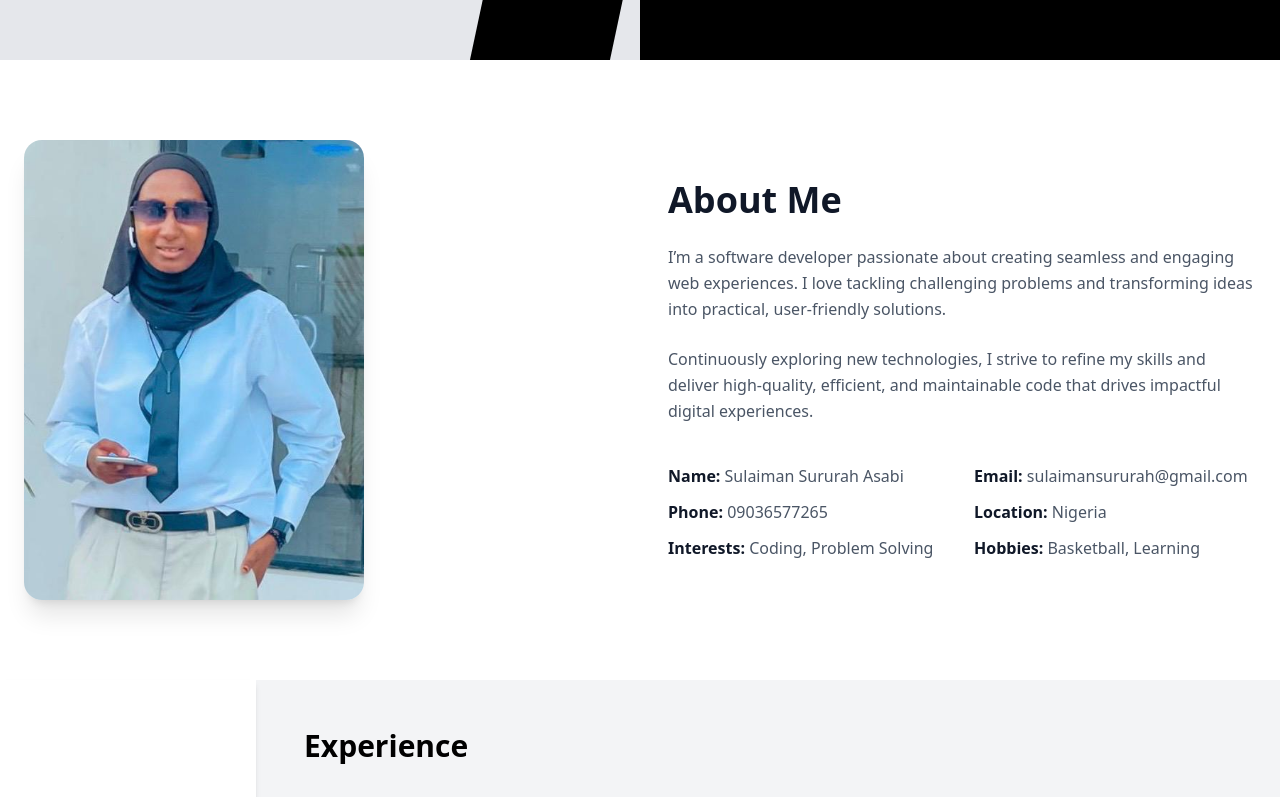
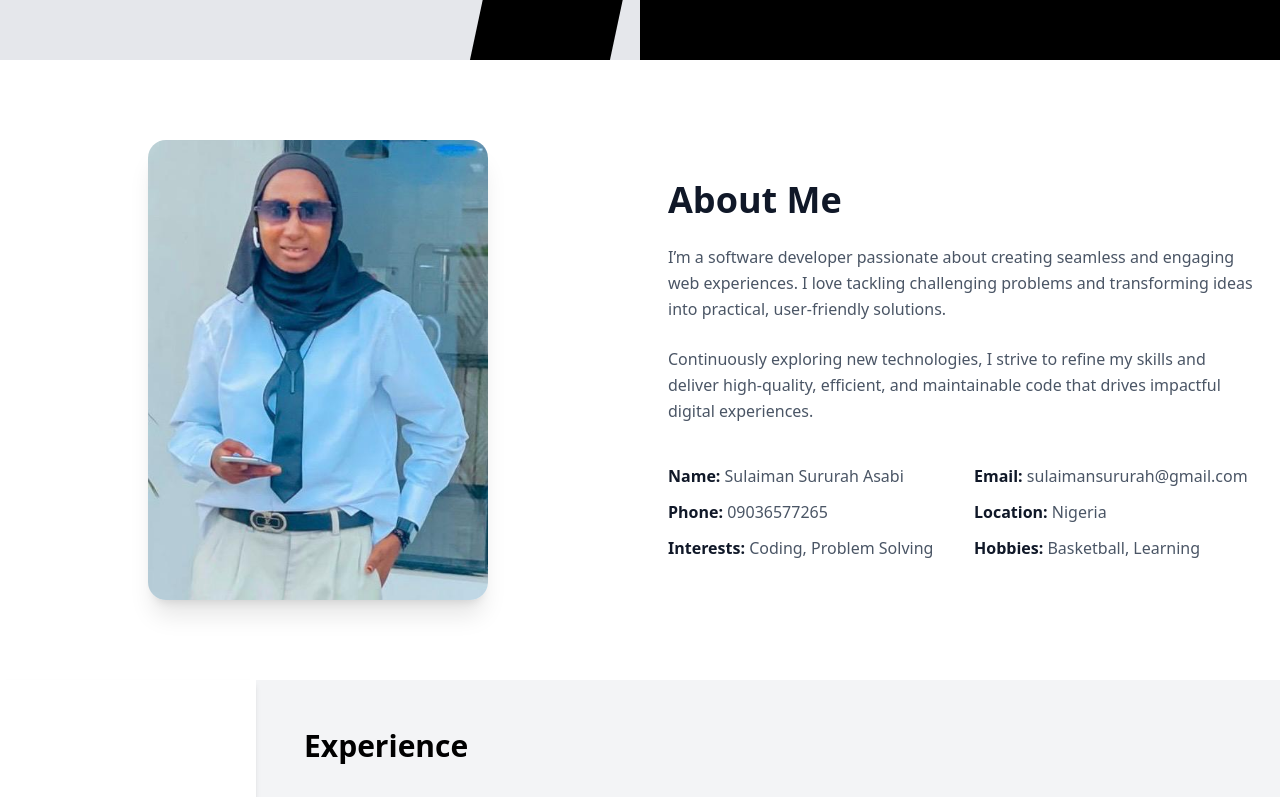
Before and after one commit to Techashh/MyPortfolio, a Next.js app: page / in a window 1280 px wide. Shown: the part 740-1537 px from the top of the page. Built offline with nearby package versions, Linux system fonts and the light colour scheme.

Commit message:
Update project

```diff
--- a/component/About.tsx
+++ b/component/About.tsx
@@ -8,7 +8,7 @@ export default function Home() {
       <div className="grid grid-cols-1 md:grid-cols-2 gap-12 md:gap-14 items-center">
 
         {/* Image */}
-        <div className="flex justify-center md:justify-start">
+       <div className="flex justify-center">
   <div className="relative w-[240px] h-[320px] sm:w-[280px] sm:h-[380px]
     md:w-[340px] md:h-[460px] rounded-2xl overflow-hidden shadow-xl">
     <Image
```
Lines whose indentation alone changed are shown as unchanged.
